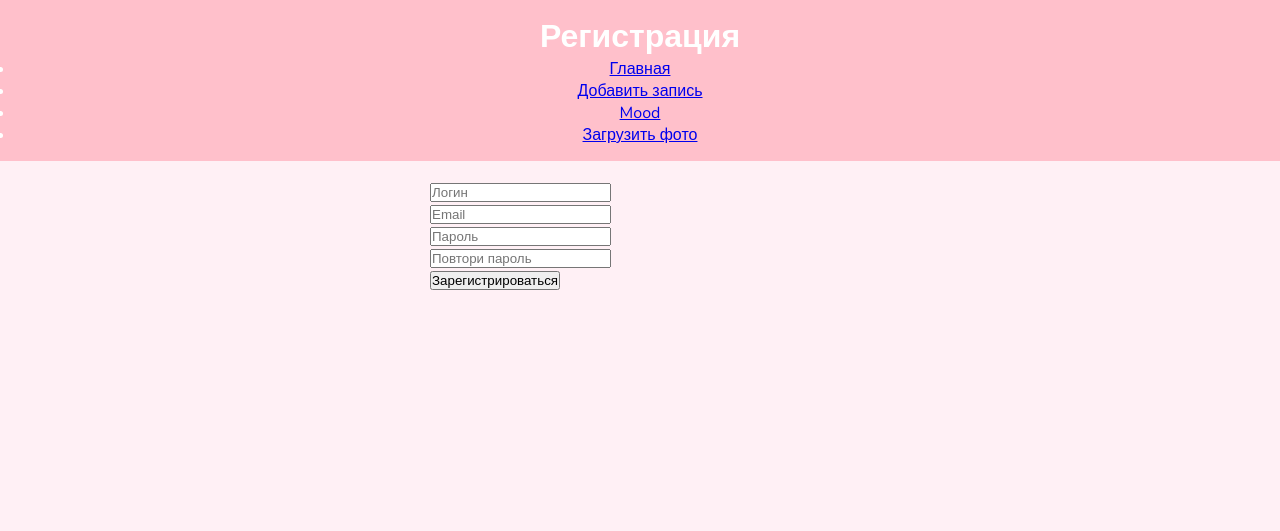
After one commit to Hortenh1x/lyole_final, a Flask app: page /auth/register in a window 1280 px wide. The commit adds this page. Shown: the top 531 px of the page. Run offline with Flask 3, Linux system fonts and the light colour scheme.

Commit message:
изменил реализацию тоастов, немного продвинулся в создании системы авторизации

```diff
--- a/app.py
+++ b/app.py
@@ -260,7 +260,7 @@ def get_compliment():
     shown_compliments.add(compliment)
     return jsonify({"compliment": compliment})
 
-@app.route("auth/register", methods=["GET", "POST"])
+@app.route("/auth/register", methods=["GET", "POST"])
 def auth_register():
     if request.method == "POST":
         username = (request.form.get("username") or "").strip().lower()
@@ -268,6 +268,30 @@ def auth_register():
         password = request.form.get("password") or ""
         password2 = request.form.get(password2) or ""
 
+        if not username or not email or not password:
+            flash("надо все заполнить", "warning")
+            return redirect(url_for("auth_register"))
+
+        if password != password2:
+            flash("пароли не совпадают")
+
+        try:
+            create_user(username, email, password)
+            flash("зарегал, можешь входить", "sucess")
+            return redirect(url_for("auth_login"))
+        except sqlite3.IntegrityError:
+            flash("такой email уже зареган", "danger")
+            return redirect(url_for("auth_register"))
+        except Exception as e:
+            try:
+                get_db().rollback()
+            except Exception:
+                pass
+            flash("ошибка регистрации", "danger")
+            print(f"Регистрация: {e}")
+            return redirect(url_for("auth_register"))
+
+    return render_template('auth_register.html')
 
 @app.route('/db_permission_check')
 def db_permission_check():
--- /dev/null
+++ b/templates/auth_register.html
@@ -0,0 +1,17 @@
+{% extends 'base.html' %}
+
+{% block title %}Регистрация{%  endblock %}
+
+{% block header %}
+    <h1>Регистрация</h1>
+{% endblock %}
+
+{% block content %}
+    <from method="post" action="{{ url_for('auth_register') }}" class="form-block" style="max-width: 420px; width: 100%;">
+        <input id="username" name="username" type="text" placeholder="Логин" required class="form-control" autocomplete="username"><br>
+        <input id="email" name="email" type="email" placeholder="Email" required class="form-control" autocomplete="email"><br>
+        <input id="password" name="password" type="password" placeholder="Пароль" required class="form-control" autocomplete="new-password"><br>
+        <input id="password2" name="password2" type="password" placeholder="Повтори пароль" required class="form-control" autocomplete="new-password"><br>
+        <button type="submit" class="btn btn-primary">Зарегистрироваться</button>
+    </from>
+{% endblock %}
--- a/templates/letters.html
+++ b/templates/letters.html
@@ -30,6 +30,7 @@
 {% endblock %}
 
 {% block scripts %}
+{% if not letters_page %}
   <script src="{{ url_for('static', filename='js/bootstrap-toast.js') }}"></script>
   <script src="{{ url_for('static', filename='js/letters.js') }}"></script>
   <script>
@@ -46,3 +47,4 @@
     {% endwith %}
   </script>
   {% endblock %}
+{% endblock %}
```
Lines whose indentation alone changed are shown as unchanged.
